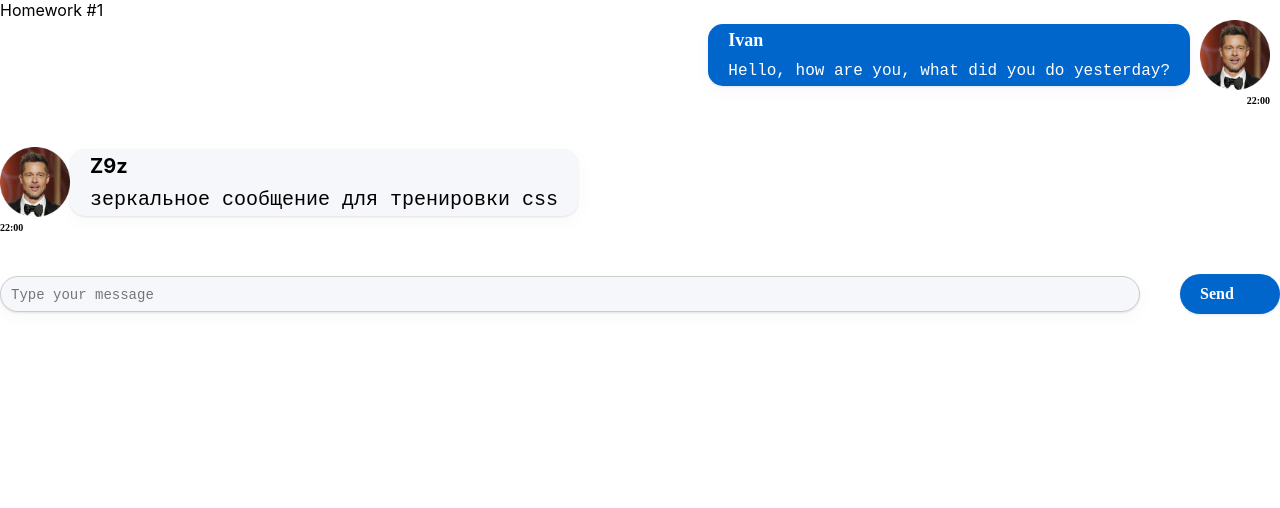
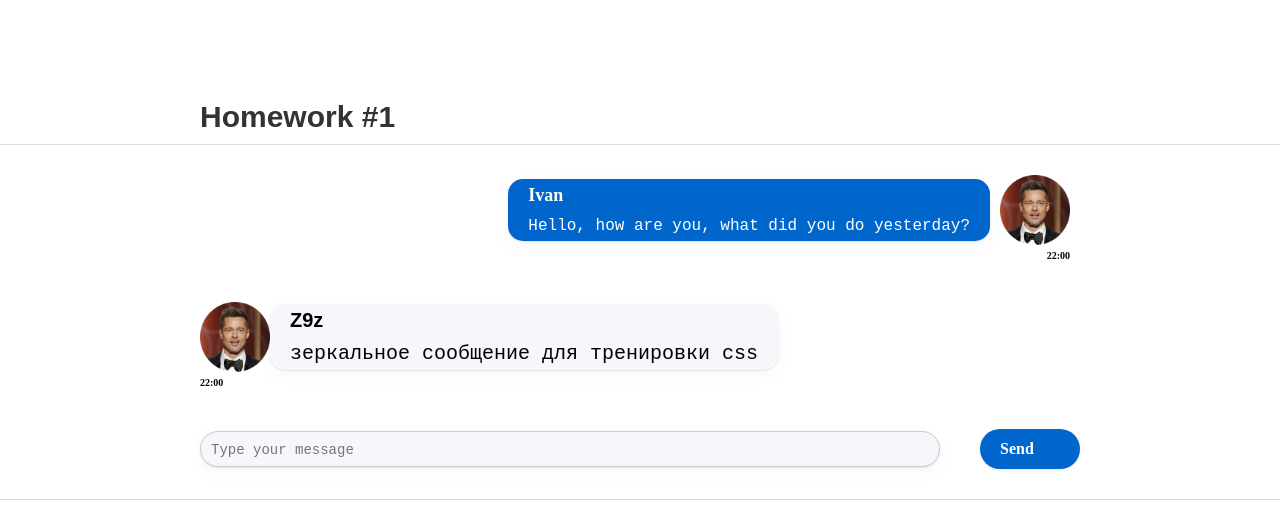
Before and after one commit to IvanBliudnik/hwsecondsprint, a React (Create React App) app: page / in a window 1280 px wide. Shown: the top 508 px of the page. Built offline with nearby package versions, Linux system fonts and the light colour scheme.

Commit message:
firstcommit

```diff
--- a/src/s1-main/App.module.css
+++ b/src/s1-main/App.module.css
@@ -1,11 +1,18 @@
 .App {
     --header_height: 60px;
+    font-family: Arial, sans-serif;
 }
 
 .hw {
-
+    padding: 30px 200px;
+    border-bottom: 1px solid rgb(220, 220, 220);
 }
 
 .hwTitle {
-
+    padding: 100px 200px 10px;
+    text-align: left;
+    font-size: 30px;
+    color: #333;
+    font-weight: bold;
+    border-bottom: 1px solid rgb(220, 220, 220);
 }
```
